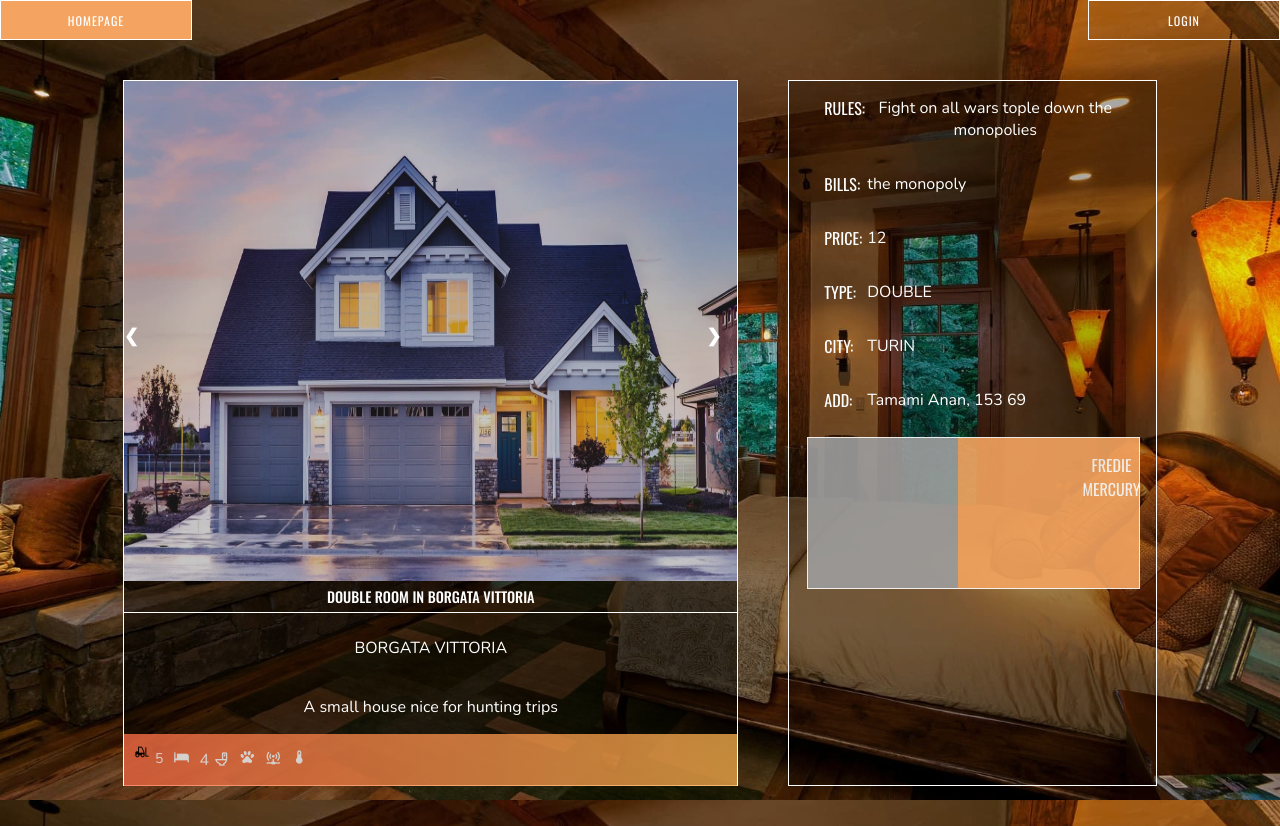
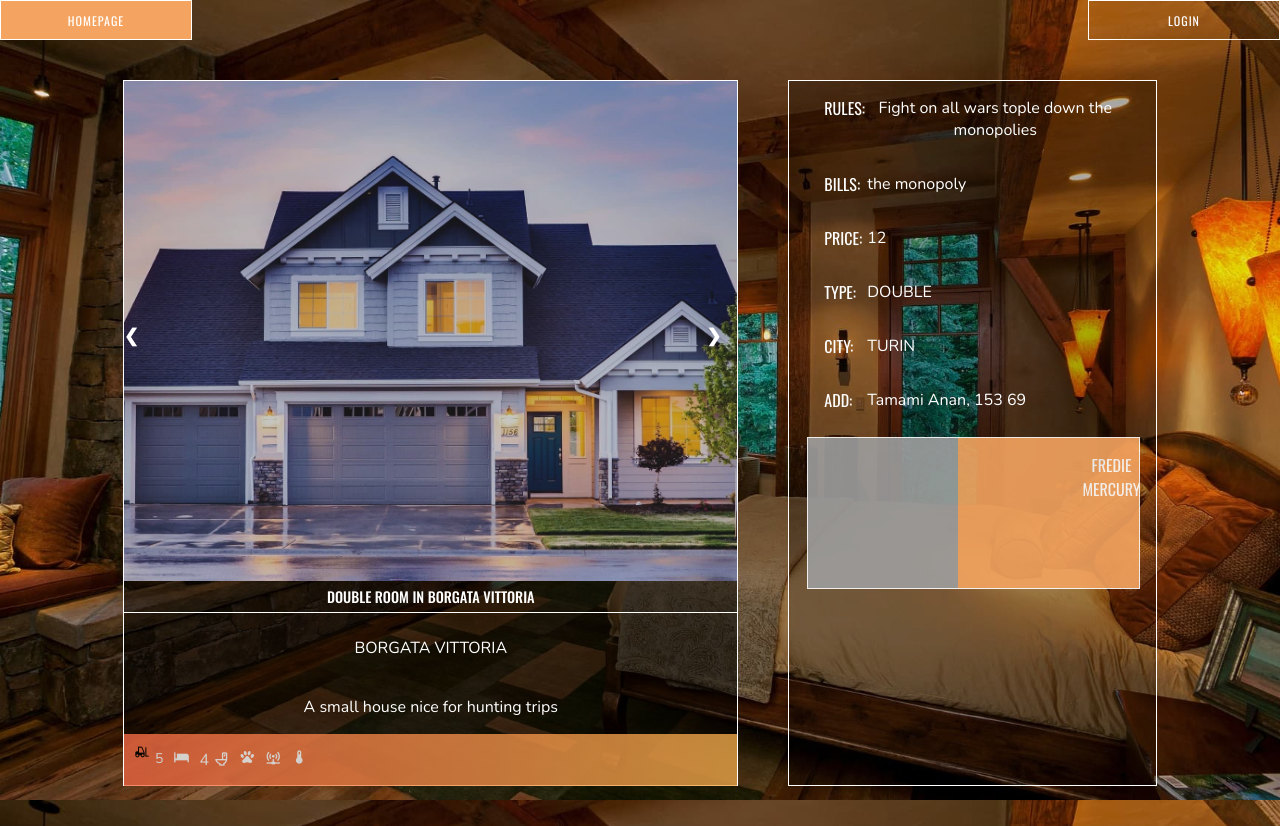
Before and after one commit to matte-trip/stairs, a Flask app: page /h/1a54a866 in a window 1280 px wide. Shown: the top 826 px of the page. Run offline with Flask 2, Linux system fonts and the light colour scheme; data comes from the database, SQL or seed files in the repository; both versions use the stored data as it was after the commit; some libraries are stand-ins or nearby versions; grey boxes are pictures that could not be loaded.

Commit message:
Merge remote-tracking branch 'origin/matt_branch' into matt_branch
# Conflicts:
#	db.sqlite

```diff
--- a/templates/existing.html
+++ b/templates/existing.html
@@ -16,6 +16,10 @@
             width: 100%;
             height: 100%;
             align-items: center;
+        }
+
+        img {
+            object-fit: cover;
         }
 
         .container {
--- a/templates/habits.html
+++ b/templates/habits.html
@@ -16,6 +16,10 @@
             width: 100%;
             height: 100%;
             align-items: center;
+        }
+
+        img {
+            object-fit: cover;
         }
 
         button {
--- a/templates/homepage.html
+++ b/templates/homepage.html
@@ -7,6 +7,11 @@
     <link href="https://fonts.googleapis.com/css?family=Nunito:200,300,400,600,700,800,900" rel="stylesheet">
 
     <style>
+
+
+        img {
+            object-fit: cover;
+        }
 
         body {
             margin: 0;
--- a/templates/house_creation.html
+++ b/templates/house_creation.html
@@ -21,6 +21,10 @@
             height: 100%;
             position: relative;
             text-align: center;
+        }
+
+        img {
+            object-fit: cover;
         }
 
         h1 {
--- a/templates/private_listing.html
+++ b/templates/private_listing.html
@@ -21,6 +21,10 @@
             height: 100%;
             position: relative;
             text-align: center;
+        }
+
+        img {
+            object-fit: cover;
         }
 
         h1 {
--- a/templates/private_profile.html
+++ b/templates/private_profile.html
@@ -19,6 +19,10 @@
 
             height: auto;
             min-height: 100%;
+        }
+
+        img {
+            object-fit: cover;
         }
 
         h1 {
--- a/templates/public_listing.html
+++ b/templates/public_listing.html
@@ -20,6 +20,11 @@
             position: relative;
             text-align: center;
         }
+
+        img {
+            object-fit: cover;
+        }
+
 
         h1 {
             font-family: 'Oswald', sans-serif;
--- a/templates/public_profile.html
+++ b/templates/public_profile.html
@@ -13,6 +13,10 @@
             background-size: cover;
             width: 100%;
             height: 100%;
+        }
+
+        img {
+            object-fit: cover;
         }
 
         h1 {
--- a/templates/results.html
+++ b/templates/results.html
@@ -9,6 +9,10 @@
     <link href="https://cdn.materialdesignicons.com/2.5.94/css/materialdesignicons.min.css" rel="stylesheet"/>
 
     <style>
+
+        img {
+            object-fit: cover;
+        }
 
         body {
             margin: 0;
--- a/templates/upload.html
+++ b/templates/upload.html
@@ -14,6 +14,10 @@
             width: 100%;
             height: 100%;
             align-items: center;
+        }
+
+        img {
+            object-fit: cover;
         }
 
         .container {
--- a/templates/upload_house_image.html
+++ b/templates/upload_house_image.html
@@ -14,6 +14,10 @@
             width: 100%;
             height: 100%;
             align-items: center;
+        }
+
+        img {
+            object-fit: cover;
         }
 
         .container {
```
Also changed, not shown: db.sqlite.
